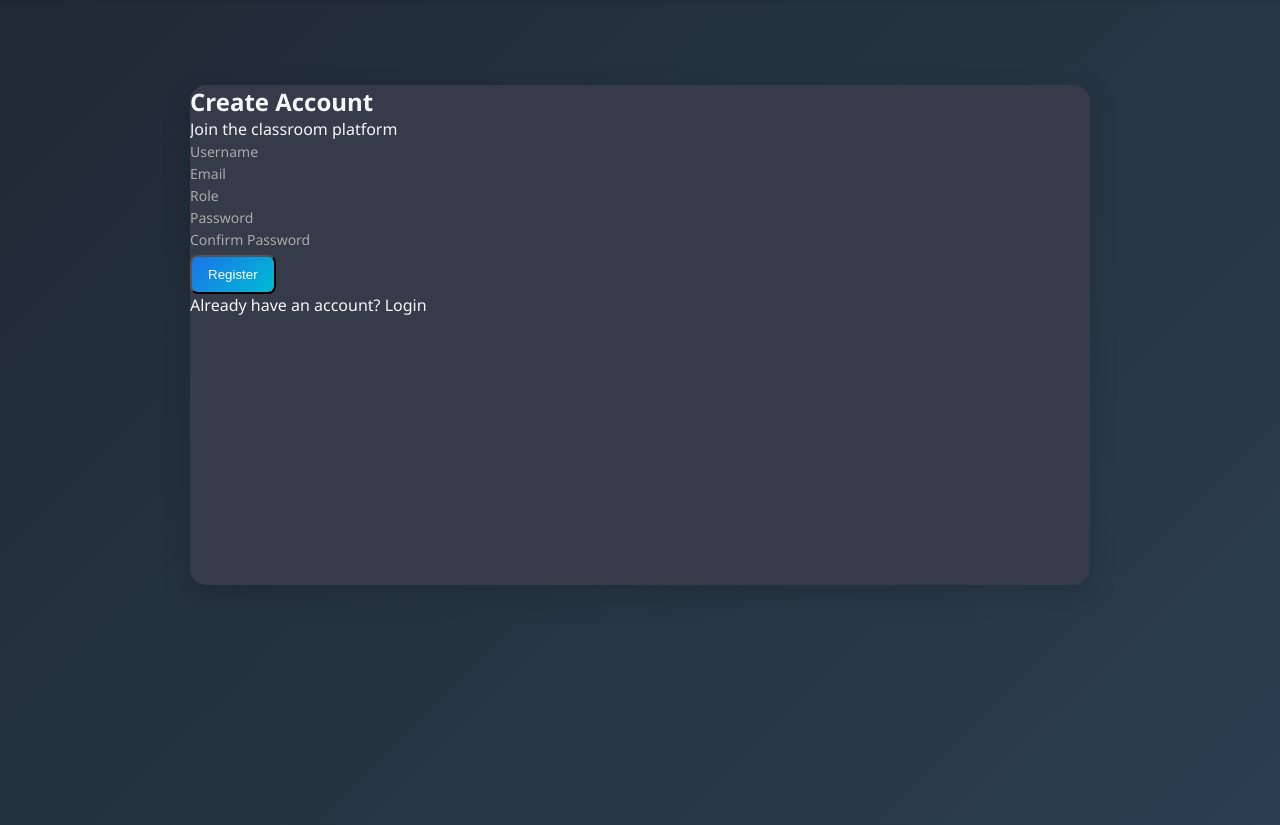
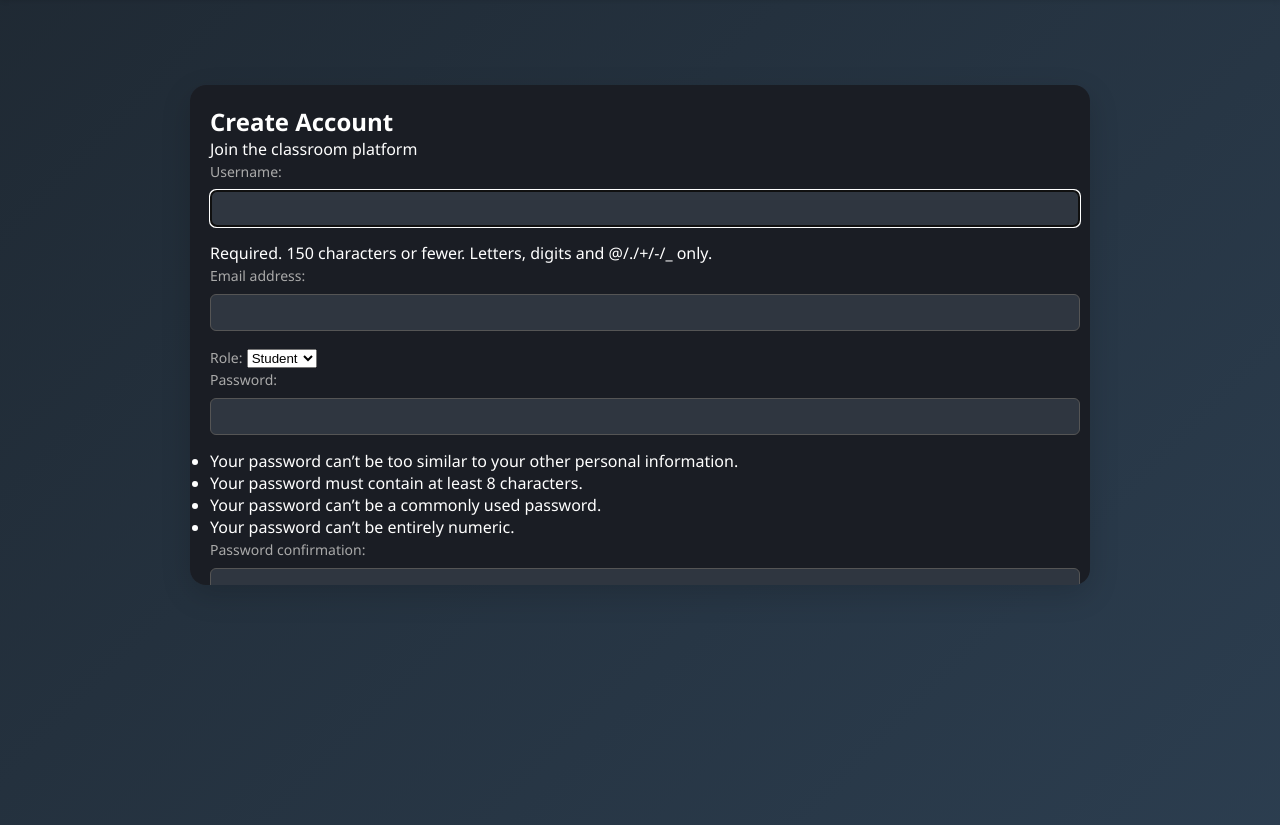
Before and after one commit to Akshaya1827/OnlineClassroomSystem, a Django app: page /accounts/register/ in a window 1280 px wide. Shown: the part 52-877 px from the top of the page. Run offline with Django 5.2, Linux system fonts and the light colour scheme.

Commit message:
Register page

```diff
--- a/classroom/accounts/forms.py
+++ b/classroom/accounts/forms.py
@@ -1,28 +1,35 @@
 from django import forms
 from django.contrib.auth.hashers import make_password
 from .models import User
+from django.contrib.auth.forms import UserCreationForm
 
-class RegisterForm(forms.ModelForm):
-    password = forms.CharField(widget=forms.PasswordInput)
-    confirm_password = forms.CharField(widget=forms.PasswordInput)
-
+class RegisterForm(UserCreationForm):
     class Meta:
         model = User
-        fields = ['username', 'email', 'role', 'password']
+        fields = ['username', 'email', 'role', 'password1', 'password2']
+        widgets = {
+            'username': forms.TextInput(attrs={'class': 'form-input'}),
+            'email': forms.EmailInput(attrs={'class': 'form-input'}),
+            'role': forms.Select(attrs={'class': 'form-input'}),
 
-    def clean(self):
-        cleaned_data = super().clean()
-        password = cleaned_data.get("password")
-        confirm_password = cleaned_data.get("confirm_password")
+        }
+    # def clean(self):
+    #     cleaned_data = super().clean()
+    #     password = cleaned_data.get("password")
+    #     confirm_password = cleaned_data.get("confirm_password")
 
-        if password != confirm_password:
-            raise forms.ValidationError("Passwords do not match")
+    #     if password != confirm_password:
+    #         raise forms.ValidationError("Passwords do not match")
 
-        return cleaned_data
+    #     return cleaned_data
 
-    def save(self, commit=True):
-        user = super().save(commit=False)
-        user.password = make_password(self.cleaned_data["password"])
-        if commit:
-            user.save()
-        return user
+    # def save(self, commit=True):
+    #     user = super().save(commit=False)
+    #     user.password = make_password(self.cleaned_data["password"])
+    #     if commit:
+    #         user.save()
+    #     return user
+    def __init__(self, *args, **kwargs):
+        super().__init__(*args, **kwargs)
+        self.fields['password1'].widget.attrs.update({'class': 'form-input'})
+        self.fields['password2'].widget.attrs.update({'class': 'form-input'})
--- a/classroom/accounts/models.py
+++ b/classroom/accounts/models.py
@@ -6,4 +6,5 @@ class User(AbstractUser):
         ('teacher', 'Teacher'),
         ('student', 'Student'),
     )
-    role = models.CharField(max_length=10, choices=ROLE_CHOICES)
+    # role = models.CharField(max_length=10, choices=ROLE_CHOICES)
+    role = models.CharField(max_length=10, choices=ROLE_CHOICES, default='student')
--- a/classroom/accounts/views.py
+++ b/classroom/accounts/views.py
@@ -7,15 +7,18 @@ from django.http import HttpResponseForbidden
 from .forms import RegisterForm
 from django.contrib import messages
 def register(request):
-    if request.method == 'POST':
-        form = RegisterForm(request.POST)
+    form = RegisterForm(request.POST or None)
+
+    if request.method == "POST":
         if form.is_valid():
             user = form.save()
+            print("✅ SAVED:", user.username)
+            return redirect('login')
         else:
-            return render(request, 'accounts/register.html', {'form': form})
-            role=request.POST['role']
-    return render(request, 'accounts/register.html')
-# Create your views here.
+            print("ERRORS:", form.errors)  # 👈 SEE THIS IN TERMINAL
+
+
+    return render(request, 'accounts/register.html', {'form': form})
 def user_login(request):
     if request.method == 'POST':
 
--- a/classroom/classroom/static/css/style.css
+++ b/classroom/classroom/static/css/style.css
@@ -271,6 +271,7 @@ a {
     overflow: hidden;
     box-shadow: 0px 10px 30px rgba(0,0,0,0.15);
     background: #353b48;
+
 }
 
 /* LEFT SIDE */
@@ -279,7 +280,26 @@ a {
     background: url("https://images.unsplash.com/photo-1522202176988-66273c2fd55f") center/cover;
     position: relative;
 }
+.auth-card{
+    background: rgba(0,0,0,0.5);
+    color: white;
+    padding: 20px;
+    border-radius: 12px;
+    width: 100%;
+    max-height: 80vh;   /* limits height */
+    overflow-y: auto;   /* enables vertical scroll */
+    padding-right: 10px; /* prevents scrollbar overlap */
 
+}
+/* Optional scrollbar styling */
+.auth-card::-webkit-scrollbar {
+    width: 6px;
+}
+
+.auth-card::-webkit-scrollbar-thumb {
+    background: #888;
+    border-radius: 10px;
+}
 /* OVERLAY */
 .overlay {
     position: absolute;
--- a/classroom/templates/accounts/register.html
+++ b/classroom/templates/accounts/register.html
@@ -9,39 +9,13 @@
         <h2>Create Account</h2>
         <p class="subtitle">Join the classroom platform</p>
 
-        <form method="POST">
-            {% csrf_token %}
+<form method="POST">
+    {% csrf_token %}
 
-            <div class="form-group">
-    {{ form.username}}
-    <label>Username</label>
-</div>
+    {{ form.as_p }}
 
-<div class="form-group">
-    {{ form.email}}
-    <label>Email</label>
-</div>
-
-<div class="form-group">
-    {{ form.role }}
-    <label>Role</label>
-</div>
-
-<div class="form-group">
-    {{ form.password1 }}
-    <label>Password</label>
-</div>
-
-<div class="form-group">
-    {{ form.password2 }}
-    <label>Confirm Password</label>
-</div>
-
-            <button type="submit" class="btn-primary">
-                Register
-            </button>
-        </form>
-
+    <button type="submit" class="btn-primary">Register</button>
+</form>
         <p class="auth-footer">
             Already have an account?
             <a href="{% url 'login' %}">Login</a>
```
Also changed, not shown: classroom/accounts/migrations/0002_alter_user_role.py (added).
